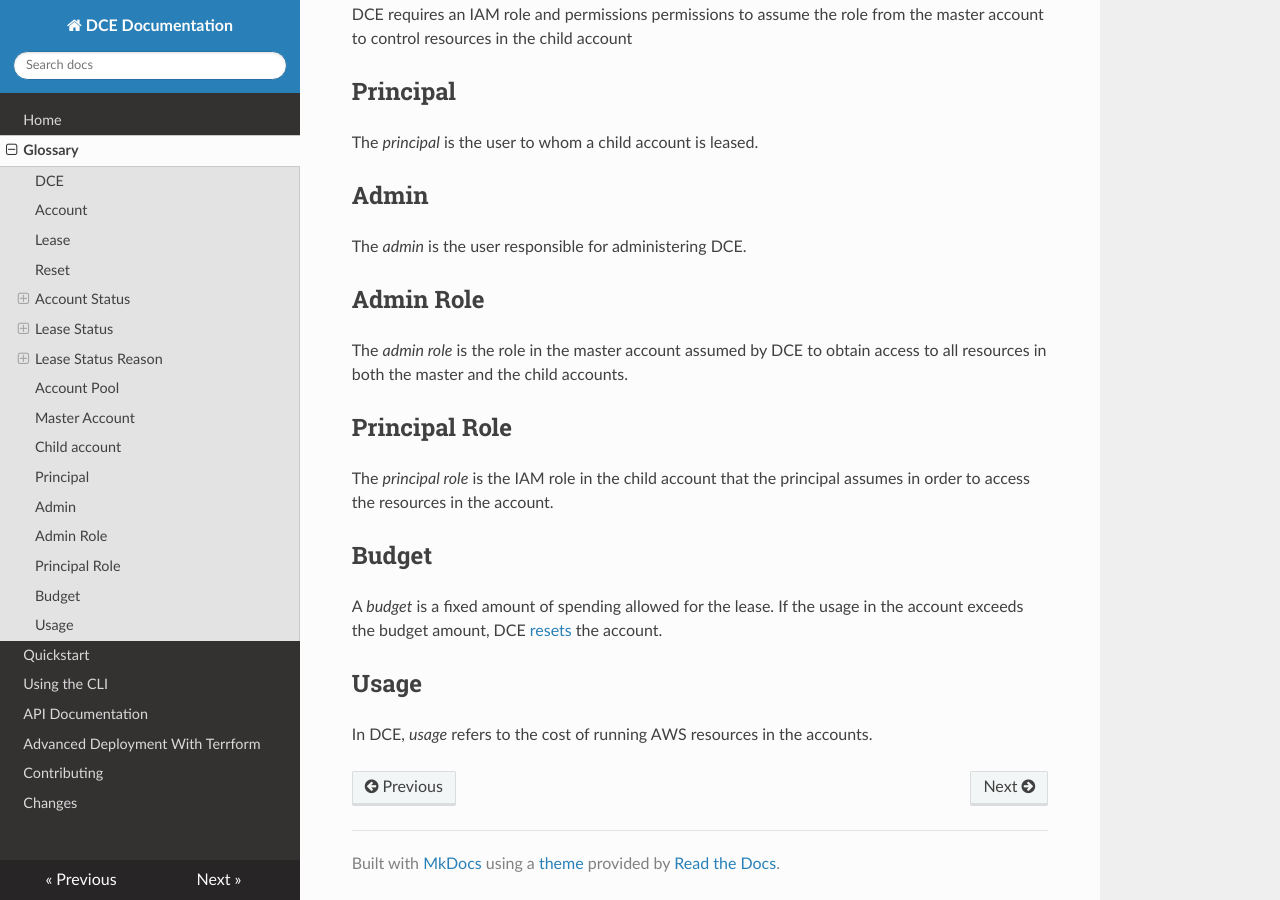
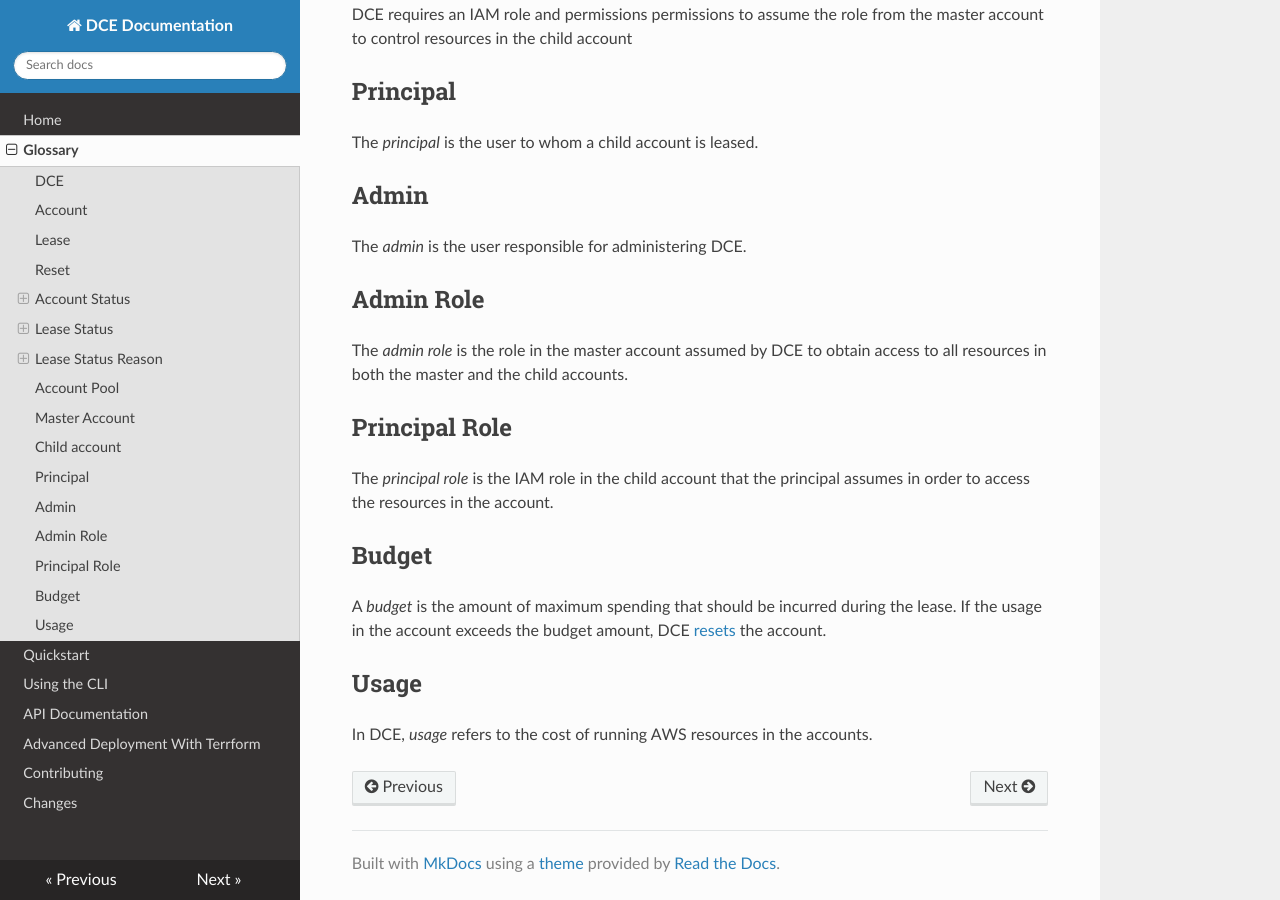
Before and after one commit to Optum/dce, an MkDocs documentation site: the page built from docs/glossary.md, in a window 1280 px wide and 900 px high, scrolled down 2928 px. Built offline with MkDocs 1.6.1, drawn with Linux system fonts in a browser that asks for light colours; nearby versions of some CDN libraries.

Commit message:
Updated some wording on glossary based on feedback
Signed-off-by: Nathan A. Good <nathan.a.good@gmail.com>

```diff
--- a/docs/glossary.md
+++ b/docs/glossary.md
@@ -134,7 +134,7 @@ principal assumes in order to access the resources in the account.
 
 ## Budget
 
-A _budget_ is a fixed amount of spending allowed for the lease.
+A _budget_ is the amount of maximum spending that should be incurred during the lease.
 If the usage in the account exceeds the budget amount, DCE [resets](#reset) the
 account.
 
```
